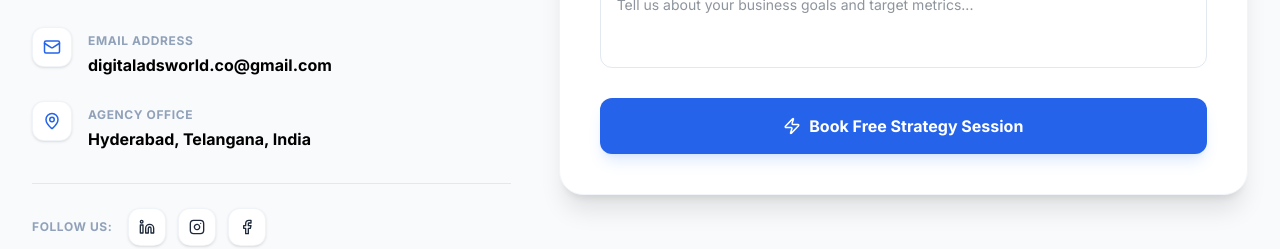
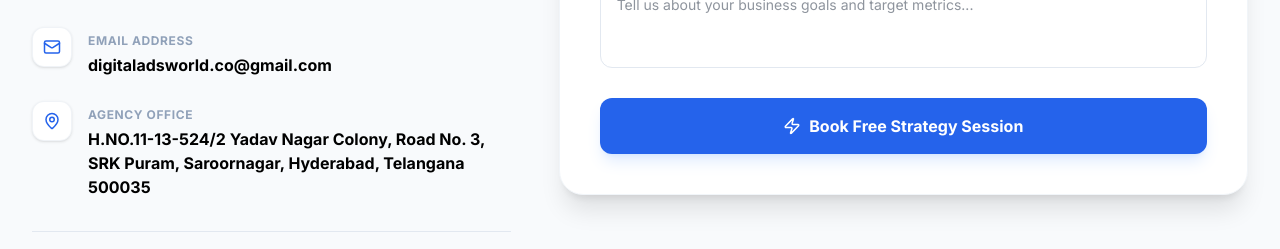
Before and after one commit to gouravboga12-rgb/Digital-Ads-World, a React (Vite) app: page / in a window 1280 px wide. Shown: the part 10380-10629 px from the top of the page. Built offline with nearby package versions, Linux system fonts and the light colour scheme.

Commit message:
feat: update social links, physical address and interactive Google Maps embed

```diff
--- a/src/data/siteContent.js
+++ b/src/data/siteContent.js
@@ -16,12 +16,13 @@ export const agencyInfo = {
   phone: "9381723378",
   whatsapp: "9381723378",
   email: "digitaladsworld.co@gmail.com",
-  address: "Hyderabad, Telangana, India",
-  googleMapsEmbedUrl: "https://www.google.com/maps/embed?pb=!1m18!1m12!1m3!1d3806.757962453676!2d78.3840243!3d17.4357497!2m3!1f0!2f0!3f0!3m2!1i1024!2i768!4f13.1!3m3!1m2!1s0x3bcb93f5b7468165%3A0xe543e06180360a0f!2sHitech%20City!5e0!3m2!1sen!2sin!4v1700000000000!5m2!1sen!2sin",
+  address: "H.NO.11-13-524/2 Yadav Nagar Colony, Road No. 3, SRK Puram, Saroornagar, Hyderabad, Telangana 500035",
+  googleMapsEmbedUrl: "https://www.google.com/maps/embed?pb=!1m18!1m12!1m3!1d3808.2045610815124!2d78.55305821077755!3d17.363248100000013!2m3!1f0!2f0!3f0!3m2!1i1024!2i768!4f13.1!3m3!1m2!1s0x3bcb995cbcc8a367%3A0x66e9239300fbdba!2sDigital%20Ads%20World%20%7C%20Best%20Digital%20Marketing%20Agency%20in%20Hyderabad!5e0!3m2!1sen!2sin!4v1719290000000!5m2!1sen!2sin",
+  googleMapsBusinessUrl: "https://maps.app.goo.gl/ZGYTbNCpNj7KKLuq6",
   social: {
     linkedin: "https://linkedin.com",
-    instagram: "https://instagram.com",
-    facebook: "https://facebook.com"
+    instagram: "https://www.instagram.com/digital_ads_world_?igsh=dWhseGhhbjJhejBo",
+    facebook: "https://www.facebook.com/share/14UK3hdCaZY/"
   },
   seo: {
     title: "Digital Ads World | We Don't Run Ads, We Drive Results.",
--- a/src/pages/Contact.jsx
+++ b/src/pages/Contact.jsx
@@ -109,9 +109,14 @@ export default function Contact() {
                   </div>
                   <div>
                     <span className="text-xs text-slate-400 font-bold uppercase tracking-wider">Agency Office</span>
-                    <span className="block font-bold text-premium-black text-sm sm:text-base mt-0.5">
+                    <a
+                      href={agencyInfo.googleMapsBusinessUrl}
+                      target="_blank"
+                      rel="noopener noreferrer"
+                      className="block font-bold text-premium-black hover:text-primary-blue transition-colors text-sm sm:text-base mt-0.5"
+                    >
                       {agencyInfo.address}
-                    </span>
+                    </a>
                   </div>
                 </div>
               </div>
--- a/src/pages/Home.jsx
+++ b/src/pages/Home.jsx
@@ -782,9 +782,14 @@ export default function Home() {
                   </div>
                   <div>
                     <span className="text-xs text-slate-400 font-bold uppercase tracking-wider">Agency Office</span>
-                    <span className="block font-bold text-premium-black text-sm sm:text-base mt-0.5">
+                    <a
+                      href={agencyInfo.googleMapsBusinessUrl}
+                      target="_blank"
+                      rel="noopener noreferrer"
+                      className="block font-bold text-premium-black hover:text-primary-blue transition-colors text-sm sm:text-base mt-0.5"
+                    >
                       {agencyInfo.address}
-                    </span>
+                    </a>
                   </div>
                 </div>
               </div>
```
